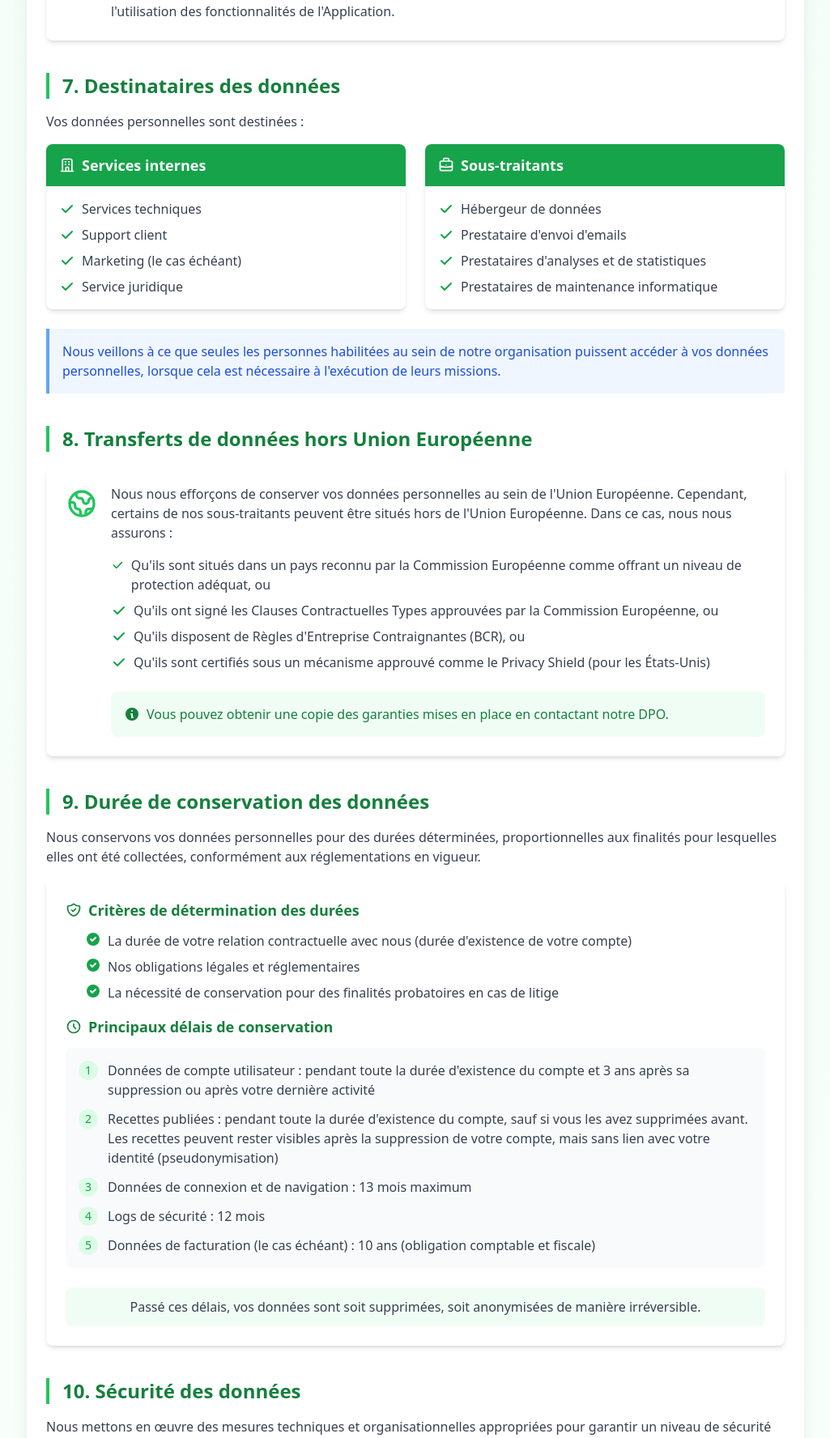
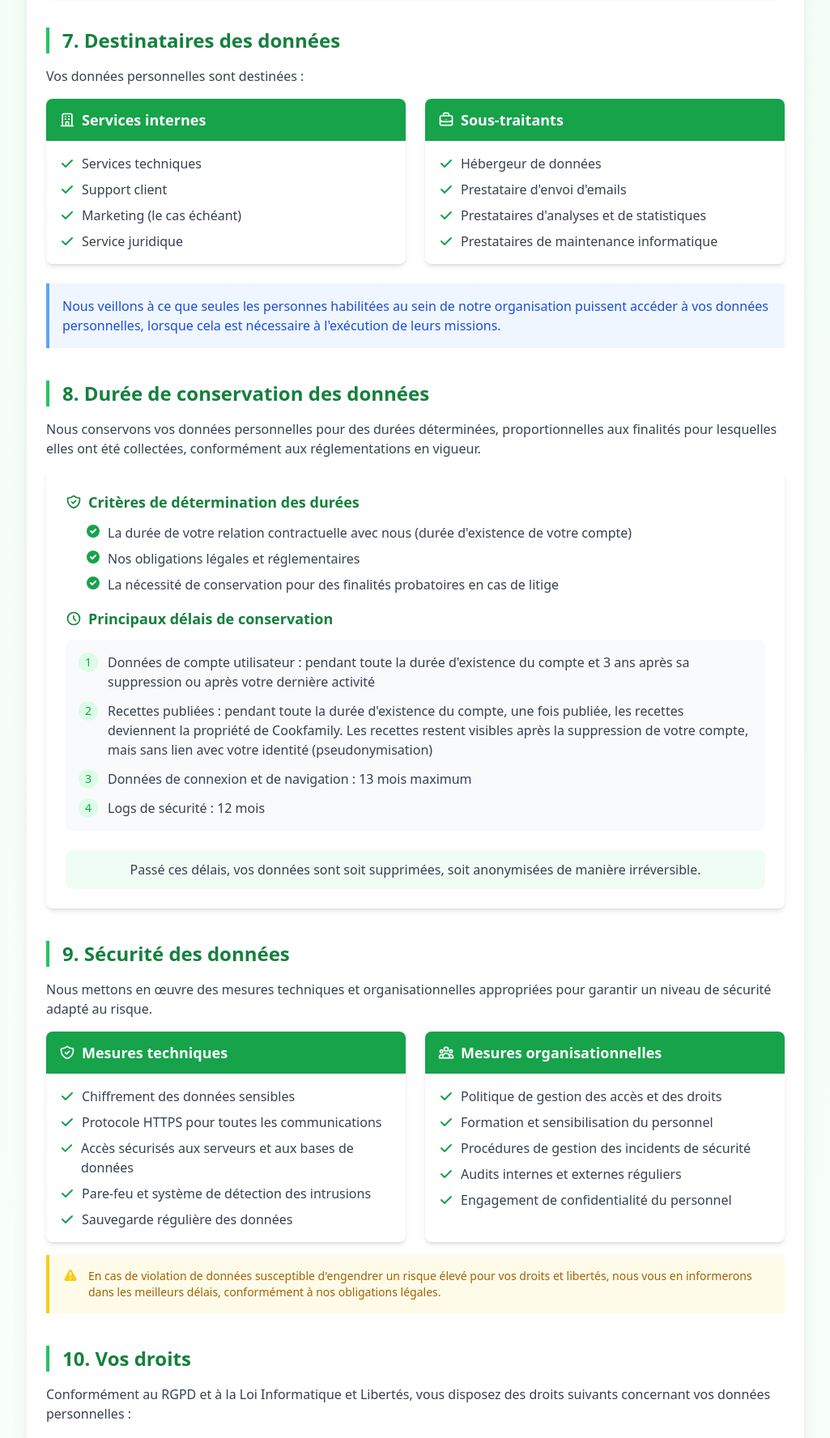
Before and after one commit to thibautcizeron/cook, a Django app: page /accounts/politique/ in a window 1280 px wide. Shown: the part 2895-4671 px from the top of the page at 81% size, without its empty margins (127-1152 px from the left). Run offline with Django 5.2, Linux system fonts and the light colour scheme; some libraries are stand-ins or nearby versions.

Commit message:
mention and politique

```diff
--- a/templates/index/politique.html
+++ b/templates/index/politique.html
@@ -52,36 +52,32 @@
             <span class="flex-shrink-0 flex items-center justify-center h-8 w-8 rounded-full bg-green-100 group-hover:bg-green-200 text-green-600 font-semibold text-sm mr-3">7</span>
             <span class="text-green-800 group-hover:text-green-700">Destinataires des données</span>
           </a>
-          <a href="#section8" class="group flex items-center p-2 rounded-lg hover:bg-green-100 transition-all">
+          <a href="#section9" class="group flex items-center p-2 rounded-lg hover:bg-green-100 transition-all">
             <span class="flex-shrink-0 flex items-center justify-center h-8 w-8 rounded-full bg-green-100 group-hover:bg-green-200 text-green-600 font-semibold text-sm mr-3">8</span>
-            <span class="text-green-800 group-hover:text-green-700">Transferts hors UE</span>
-          </a>
-          <a href="#section9" class="group flex items-center p-2 rounded-lg hover:bg-green-100 transition-all">
-            <span class="flex-shrink-0 flex items-center justify-center h-8 w-8 rounded-full bg-green-100 group-hover:bg-green-200 text-green-600 font-semibold text-sm mr-3">9</span>
             <span class="text-green-800 group-hover:text-green-700">Durée de conservation</span>
           </a>
           <a href="#section10" class="group flex items-center p-2 rounded-lg hover:bg-green-100 transition-all">
-            <span class="flex-shrink-0 flex items-center justify-center h-8 w-8 rounded-full bg-green-100 group-hover:bg-green-200 text-green-600 font-semibold text-sm mr-3">10</span>
+            <span class="flex-shrink-0 flex items-center justify-center h-8 w-8 rounded-full bg-green-100 group-hover:bg-green-200 text-green-600 font-semibold text-sm mr-3">9</span>
             <span class="text-green-800 group-hover:text-green-700">Sécurité des données</span>
           </a>
           <a href="#section11" class="group flex items-center p-2 rounded-lg hover:bg-green-100 transition-all">
-            <span class="flex-shrink-0 flex items-center justify-center h-8 w-8 rounded-full bg-green-100 group-hover:bg-green-200 text-green-600 font-semibold text-sm mr-3">11</span>
+            <span class="flex-shrink-0 flex items-center justify-center h-8 w-8 rounded-full bg-green-100 group-hover:bg-green-200 text-green-600 font-semibold text-sm mr-3">10</span>
             <span class="text-green-800 group-hover:text-green-700">Vos droits</span>
           </a>
           <a href="#section12" class="group flex items-center p-2 rounded-lg hover:bg-green-100 transition-all">
-            <span class="flex-shrink-0 flex items-center justify-center h-8 w-8 rounded-full bg-green-100 group-hover:bg-green-200 text-green-600 font-semibold text-sm mr-3">12</span>
+            <span class="flex-shrink-0 flex items-center justify-center h-8 w-8 rounded-full bg-green-100 group-hover:bg-green-200 text-green-600 font-semibold text-sm mr-3">11</span>
             <span class="text-green-800 group-hover:text-green-700">Exercice de vos droits</span>
           </a>
           <a href="#section13" class="group flex items-center p-2 rounded-lg hover:bg-green-100 transition-all">
-            <span class="flex-shrink-0 flex items-center justify-center h-8 w-8 rounded-full bg-green-100 group-hover:bg-green-200 text-green-600 font-semibold text-sm mr-3">13</span>
+            <span class="flex-shrink-0 flex items-center justify-center h-8 w-8 rounded-full bg-green-100 group-hover:bg-green-200 text-green-600 font-semibold text-sm mr-3">12</span>
             <span class="text-green-800 group-hover:text-green-700">Cookies</span>
           </a>
           <a href="#section14" class="group flex items-center p-2 rounded-lg hover:bg-green-100 transition-all">
-            <span class="flex-shrink-0 flex items-center justify-center h-8 w-8 rounded-full bg-green-100 group-hover:bg-green-200 text-green-600 font-semibold text-sm mr-3">14</span>
+            <span class="flex-shrink-0 flex items-center justify-center h-8 w-8 rounded-full bg-green-100 group-hover:bg-green-200 text-green-600 font-semibold text-sm mr-3">13</span>
             <span class="text-green-800 group-hover:text-green-700">Mineurs</span>
           </a>
           <a href="#section15" class="group flex items-center p-2 rounded-lg hover:bg-green-100 transition-all">
-            <span class="flex-shrink-0 flex items-center justify-center h-8 w-8 rounded-full bg-green-100 group-hover:bg-green-200 text-green-600 font-semibold text-sm mr-3">15</span>
+            <span class="flex-shrink-0 flex items-center justify-center h-8 w-8 rounded-full bg-green-100 group-hover:bg-green-200 text-green-600 font-semibold text-sm mr-3">14</span>
             <span class="text-green-800 group-hover:text-green-700">Modifications</span>
           </a>
         </div>
@@ -134,7 +130,7 @@
                   <svg xmlns="http://www.w3.org/2000/svg" class="h-5 w-5 text-green-600 mr-2" fill="none" viewBox="0 0 24 24" stroke="currentColor">
                     <path stroke-linecap="round" stroke-linejoin="round" stroke-width="2" d="M3 8l7.89 5.26a2 2 0 002.22 0L21 8M5 19h14a2 2 0 002-2V7a2 2 0 00-2-2H5a2 2 0 00-2 2v10a2 2 0 002 2z" />
                   </svg>
-                  <a href="mailto:contact@cookfamily.com" class="text-green-600 hover:text-green-800">contact@cookfamily.com</a>
+                  <a href="mailto:contact@cookfamily.fr" class="text-green-600 hover:text-green-800">contact@cookfamily.fr</a>
                 </p>
               </div>
             </div>
@@ -476,67 +472,10 @@
             </div>
           </div>
         </section>
-
-        <!-- Section 8: Transferts de données hors UE -->
-        <section id="section8" class="scroll-mt-20 animate-fadeIn">
-          <div class="border-l-4 border-green-500 pl-4">
-            <h2 class="text-2xl font-bold text-green-700 mb-4">8. Transferts de données hors Union Européenne</h2>
-          </div>
-          <div class="prose prose-green max-w-none">
-            <div class="bg-white rounded-lg shadow-md p-6">
-              <div class="flex space-x-4">
-                <div class="flex-shrink-0 mt-1">
-                  <svg xmlns="http://www.w3.org/2000/svg" class="h-10 w-10 text-green-500" fill="none" viewBox="0 0 24 24" stroke="currentColor">
-                    <path stroke-linecap="round" stroke-linejoin="round" stroke-width="2" d="M3.055 11H5a2 2 0 012 2v1a2 2 0 002 2 2 2 0 012 2v2.945M8 3.935V5.5A2.5 2.5 0 0010.5 8h.5a2 2 0 012 2 2 2 0 104 0 2 2 0 012-2h1.064M15 20.488V18a2 2 0 012-2h3.064M21 12a9 9 0 11-18 0 9 9 0 0118 0z" />
-                  </svg>
-                </div>
-                <div>
-                  <p class="text-gray-700 mb-4">Nous nous efforçons de conserver vos données personnelles au sein de l'Union Européenne. Cependant, certains de nos sous-traitants peuvent être situés hors de l'Union Européenne. Dans ce cas, nous nous assurons :</p>
-
-                  <ul class="space-y-2 mb-6">
-                    <li class="flex items-start">
-                      <svg xmlns="http://www.w3.org/2000/svg" class="h-5 w-5 text-green-600 mr-2 mt-0.5" viewBox="0 0 20 20" fill="currentColor">
-                        <path fill-rule="evenodd" d="M16.707 5.293a1 1 0 010 1.414l-8 8a1 1 0 01-1.414 0l-4-4a1 1 0 011.414-1.414L8 12.586l7.293-7.293a1 1 0 011.414 0z" clip-rule="evenodd" />
-                      </svg>
-                      <span class="text-gray-700">Qu'ils sont situés dans un pays reconnu par la Commission Européenne comme offrant un niveau de protection adéquat, ou</span>
-                    </li>
-                    <li class="flex items-start">
-                      <svg xmlns="http://www.w3.org/2000/svg" class="h-5 w-5 text-green-600 mr-2 mt-0.5" viewBox="0 0 20 20" fill="currentColor">
-                        <path fill-rule="evenodd" d="M16.707 5.293a1 1 0 010 1.414l-8 8a1 1 0 01-1.414 0l-4-4a1 1 0 011.414-1.414L8 12.586l7.293-7.293a1 1 0 011.414 0z" clip-rule="evenodd" />
-                      </svg>
-                      <span class="text-gray-700">Qu'ils ont signé les Clauses Contractuelles Types approuvées par la Commission Européenne, ou</span>
-                    </li>
-                    <li class="flex items-start">
-                      <svg xmlns="http://www.w3.org/2000/svg" class="h-5 w-5 text-green-600 mr-2 mt-0.5" viewBox="0 0 20 20" fill="currentColor">
-                        <path fill-rule="evenodd" d="M16.707 5.293a1 1 0 010 1.414l-8 8a1 1 0 01-1.414 0l-4-4a1 1 0 011.414-1.414L8 12.586l7.293-7.293a1 1 0 011.414 0z" clip-rule="evenodd" />
-                      </svg>
-                      <span class="text-gray-700">Qu'ils disposent de Règles d'Entreprise Contraignantes (BCR), ou</span>
-                    </li>
-                    <li class="flex items-start">
-                      <svg xmlns="http://www.w3.org/2000/svg" class="h-5 w-5 text-green-600 mr-2 mt-0.5" viewBox="0 0 20 20" fill="currentColor">
-                        <path fill-rule="evenodd" d="M16.707 5.293a1 1 0 010 1.414l-8 8a1 1 0 01-1.414 0l-4-4a1 1 0 011.414-1.414L8 12.586l7.293-7.293a1 1 0 011.414 0z" clip-rule="evenodd" />
-                      </svg>
-                      <span class="text-gray-700">Qu'ils sont certifiés sous un mécanisme approuvé comme le Privacy Shield (pour les États-Unis)</span>
-                    </li>
-                  </ul>
-
-                  <div class="bg-green-50 p-4 rounded-lg">
-                    <p class="text-green-700 flex items-center">
-                      <svg xmlns="http://www.w3.org/2000/svg" class="h-5 w-5 mr-2" viewBox="0 0 20 20" fill="currentColor">
-                        <path fill-rule="evenodd" d="M18 10a8 8 0 11-16 0 8 8 0 0116 0zm-7-4a1 1 0 11-2 0 1 1 0 012 0zM9 9a1 1 0 000 2v3a1 1 0 001 1h1a1 1 0 100-2v-3a1 1 0 00-1-1H9z" clip-rule="evenodd" />
-                      </svg>
-                      Vous pouvez obtenir une copie des garanties mises en place en contactant notre DPO.
-                    </p>
-                  </div>
-                </div>
-              </div>
-            </div>
-          </div>
-        </section>
         <!-- Section 9: Durée de conservation -->
         <section id="section9" class="scroll-mt-20 animate-fadeIn">
           <div class="border-l-4 border-green-500 pl-4">
-            <h2 class="text-2xl font-bold text-green-700 mb-4">9. Durée de conservation des données</h2>
+            <h2 class="text-2xl font-bold text-green-700 mb-4">8. Durée de conservation des données</h2>
           </div>
           <div class="prose prose-green max-w-none">
             <p class="text-gray-700 mb-4">Nous conservons vos données personnelles pour des durées déterminées, proportionnelles aux finalités pour lesquelles elles ont été collectées, conformément aux réglementations en vigueur.</p>
@@ -587,7 +526,7 @@
                     <span class="flex-shrink-0 h-6 w-6 rounded-full bg-green-100 flex items-center justify-center mr-3">
                       <span class="text-green-600 text-sm font-medium">2</span>
                     </span>
-                    <span>Recettes publiées : pendant toute la durée d'existence du compte, sauf si vous les avez supprimées avant. Les recettes peuvent rester visibles après la suppression de votre compte, mais sans lien avec votre identité (pseudonymisation)</span>
+                    <span>Recettes publiées : pendant toute la durée d'existence du compte, une fois publiée, les recettes deviennent la propriété de Cookfamily. Les recettes restent visibles après la suppression de votre compte, mais sans lien avec votre identité (pseudonymisation)</span>
                   </li>
                   <li class="flex items-start text-gray-700">
                     <span class="flex-shrink-0 h-6 w-6 rounded-full bg-green-100 flex items-center justify-center mr-3">
@@ -600,12 +539,6 @@
                       <span class="text-green-600 text-sm font-medium">4</span>
                     </span>
                     <span>Logs de sécurité : 12 mois</span>
-                  </li>
-                  <li class="flex items-start text-gray-700">
-                    <span class="flex-shrink-0 h-6 w-6 rounded-full bg-green-100 flex items-center justify-center mr-3">
-                      <span class="text-green-600 text-sm font-medium">5</span>
-                    </span>
-                    <span>Données de facturation (le cas échéant) : 10 ans (obligation comptable et fiscale)</span>
                   </li>
                 </ul>
               </div>
@@ -622,7 +555,7 @@
         <!-- Section 10: Sécurité des données -->
         <section id="section10" class="scroll-mt-20 animate-fadeIn">
           <div class="border-l-4 border-green-500 pl-4">
-            <h2 class="text-2xl font-bold text-green-700 mb-4">10. Sécurité des données</h2>
+            <h2 class="text-2xl font-bold text-green-700 mb-4">9. Sécurité des données</h2>
           </div>
           <div class="prose prose-green max-w-none">
             <p class="text-gray-700 mb-4">Nous mettons en œuvre des mesures techniques et organisationnelles appropriées pour garantir un niveau de sécurité adapté au risque.</p>
@@ -739,7 +672,7 @@
         <!-- Section 11: Vos droits -->
         <section id="section11" class="scroll-mt-20 animate-fadeIn">
           <div class="border-l-4 border-green-500 pl-4">
-            <h2 class="text-2xl font-bold text-green-700 mb-4">11. Vos droits</h2>
+            <h2 class="text-2xl font-bold text-green-700 mb-4">10. Vos droits</h2>
           </div>
           <div class="prose prose-green max-w-none">
             <p class="text-gray-700 mb-6">Conformément au RGPD et à la Loi Informatique et Libertés, vous disposez des droits suivants concernant vos données personnelles :</p>
@@ -807,7 +740,7 @@
         <!-- Section 12: Exercice de vos droits -->
         <section id="section12" class="scroll-mt-20 animate-fadeIn">
           <div class="border-l-4 border-green-500 pl-4">
-            <h2 class="text-2xl font-bold text-green-700 mb-4">12. Exercice de vos droits</h2>
+            <h2 class="text-2xl font-bold text-green-700 mb-4">11. Exercice de vos droits</h2>
           </div>
           <div class="prose prose-green max-w-none">
             <p class="text-gray-700 mb-4">Pour exercer l'un des droits mentionnés ci-dessus, vous pouvez adresser votre demande :</p>
@@ -824,8 +757,8 @@
                     </div>
                     </div>
                     <div class="p-4 flex items-center justify-center">
-                    <a href="mailto:contact@cookfamily.com" class="inline-flex items-center text-green-600 hover:text-green-800 transition-colors">
-                        <span class="text-lg font-medium">contact@cookfamily.com</span>
+                    <a href="mailto:contact@cookfamily.fr" class="inline-flex items-center text-green-600 hover:text-green-800 transition-colors">
+                        <span class="text-lg font-medium">contact@cookfamily.fr</span>
                         <svg xmlns="http://www.w3.org/2000/svg" class="h-5 w-5 ml-2" viewBox="0 0 20 20" fill="currentColor">
                         <path d="M11 3a1 1 0 100 2h2.586l-6.293 6.293a1 1 0 101.414 1.414L15 6.414V9a1 1 0 102 0V4a1 1 0 00-1-1h-5z" />
                         <path d="M5 5a2 2 0 00-2 2v8a2 2 0 002 2h8a2 2 0 002-2v-3a1 1 0 10-2 0v3H5V7h3a1 1 0 000-2H5z" />
@@ -878,7 +811,7 @@
         <!-- Section 13: Cookies -->
         <section id="section13" class="scroll-mt-20 animate-fadeIn">
           <div class="border-l-4 border-green-500 pl-4">
-            <h2 class="text-2xl font-bold text-green-700 mb-4">13. Cookies et technologies similaires</h2>
+            <h2 class="text-2xl font-bold text-green-700 mb-4">12. Cookies et technologies similaires</h2>
           </div>
           <div class="prose prose-green max-w-none">
             <div class="bg-gradient-to-r from-green-50 to-green-100 p-6 rounded-lg mb-8 shadow-sm">
@@ -1025,7 +958,7 @@
         <!-- Section 14: Mineurs -->
         <section id="section14" class="scroll-mt-20 animate-fadeIn">
           <div class="border-l-4 border-green-500 pl-4">
-            <h2 class="text-2xl font-bold text-green-700 mb-4">14. Mineurs</h2>
+            <h2 class="text-2xl font-bold text-green-700 mb-4">13. Mineurs</h2>
           </div>
           <div class="prose prose-green max-w-none">
             <div class="bg-white rounded-lg shadow-md p-6 relative overflow-hidden">
@@ -1060,7 +993,7 @@
         <!-- Section 15: Modifications de la politique -->
         <section id="section15" class="scroll-mt-20 animate-fadeIn">
           <div class="border-l-4 border-green-500 pl-4">
-            <h2 class="text-2xl font-bold text-green-700 mb-4">15. Modifications de la politique de confidentialité</h2>
+            <h2 class="text-2xl font-bold text-green-700 mb-4">14. Modifications de la politique de confidentialité</h2>
           </div>
           <div class="prose prose-green max-w-none">
             <div class="bg-gradient-to-r from-green-50 to-white p-6 rounded-lg shadow-sm">
@@ -1086,7 +1019,7 @@
               <h3 class="text-lg font-semibold text-green-700 mb-4">Droit applicable et juridiction compétente</h3>
               <p class="text-gray-700">La présente Politique est soumise au droit français.</p>
               <p class="text-gray-700">En cas de litige et à défaut d'accord amiable, le litige sera porté devant les tribunaux français compétents conformément aux règles de droit commun.</p>
-              <p class="text-gray-700 mt-2">Pour toute question relative à la présente Politique ou pour toute demande relative à vos données personnelles, vous pouvez nous contacter à l'adresse <a href="mailto:contact@cookfamily.com" class="text-green-600 hover:text-green-800 font-medium">contact@cookfamily.com</a>.</p>
+              <p class="text-gray-700 mt-2">Pour toute question relative à la présente Politique ou pour toute demande relative à vos données personnelles, vous pouvez nous contacter à l'adresse <a href="mailto:contact@cookfamily.fr" class="text-green-600 hover:text-green-800 font-medium">contact@cookfamily.fr</a>.</p>
             </div>
 
             <div class="bg-gray-50 p-5 rounded-lg border border-gray-200 text-center">
```
Also changed, not shown: templates/index/mentions.html (+11 -17 lines).
